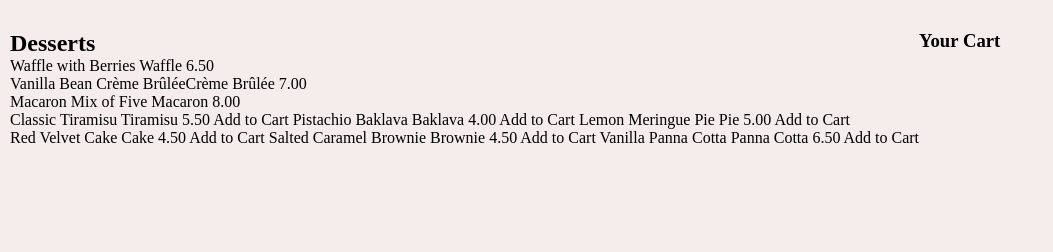
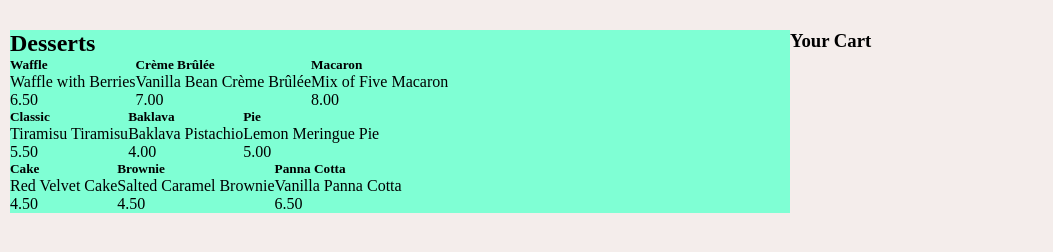
Before and after one commit to Deividmattos/MenuDesserts, a plain HTML site: page index.html in a window 1280 px wide. Shown: the whole page, without its empty margins (0-1053 px from the left). Drawn offline with Linux system fonts and the light colour scheme.

Commit message:
create rowDesserts

```diff
--- /dev/null
+++ b/css/desserts.css
@@ -0,0 +1,5 @@
+.desserts{
+                          max-width: 780px;
+                          width: 100%;
+                          background-color: aquamarine;
+}
--- a/css/index.css
+++ b/css/index.css
@@ -1,2 +1,4 @@
 @import url(global.css);
 @import url(container.css);
+@import url(rowDesserts.css);
+@import url(desserts.css);
--- /dev/null
+++ b/css/rowDesserts.css
@@ -0,0 +1,3 @@
+.row_desserts {
+                          display: flex;
+}
--- a/index.html
+++ b/index.html
@@ -3,7 +3,7 @@
   <head>
     <meta charset="UTF-8" />
     <meta name="viewport" content="width=device-width, initial-scale=1.0" />
-    <link rel="stylesheet" href="css/index.css">
+    <link rel="stylesheet" href="css/index.css" />
     <title>Document</title>
   </head>
   <body>
@@ -11,27 +11,60 @@
       <div class="desserts">
         <h2>Desserts</h2>
 
+        <div class="cards_desserts">
+          <div class="row_desserts">
+            <div class="Waffle">
+              <h5>Waffle</h5>
+              <p>Waffle with Berries</p>
+              <p>6.50</p>
+            </div>
+            <div>
+              <h5>Crème Brûlée</h5>
+              <p>Vanilla Bean Crème Brûlée</p>
+              <p>7.00</p>
+            </div>
+            <div>
+              <h5>Macaron</h5>
+               <p>Mix of Five Macaron</p>
+               <p>8.00</p>
+              </div>
+          </div>
+
           <div class="row_desserts">
             <div>
-          Waffle with Berries Waffle 6.50
+              <h5>Classic</h5>
+              <p>Tiramisu Tiramisu</p>
+              <p>5.50</p>
             </div>
             <div>
-          Vanilla Bean Crème BrûléeCrème Brûlée 7.00
+              <h5>Baklava </h5>
+              <p>Baklava Pistachio</p>
+              <p>4.00</p>
             </div>
             <div>
-          Macaron Mix of Five Macaron 8.00
+              <h5>Pie</h5>
+              <p>Lemon Meringue Pie </p>
+              <p>5.00</p>
+            </div>
           </div>
 
+          <div class="row_desserts">
+            <div>
+              <h5>Cake</h5>
+              <p>Red Velvet Cake</p>
+              <p>4.50</p>
             </div>
-
             <div>
-          Classic Tiramisu Tiramisu 5.50 Add to Cart Pistachio Baklava Baklava
-          4.00 Add to Cart Lemon Meringue Pie Pie 5.00 Add to Cart
+              <h5>Brownie</h5>
+              <p>Salted Caramel Brownie</p>
+              <p>4.50</p>
             </div>
-
             <div>
-          Red Velvet Cake Cake 4.50 Add to Cart Salted Caramel Brownie Brownie
-          4.50 Add to Cart Vanilla Panna Cotta Panna Cotta 6.50 Add to Cart
+              <h5>Panna Cotta</h5>
+              <p>Vanilla Panna Cotta</p>
+              <p>6.50</p>
+            </div>
+          </div>
         </div>
       </div>
       <div class="bill_content">
```
Lines whose indentation alone changed are shown as unchanged.
